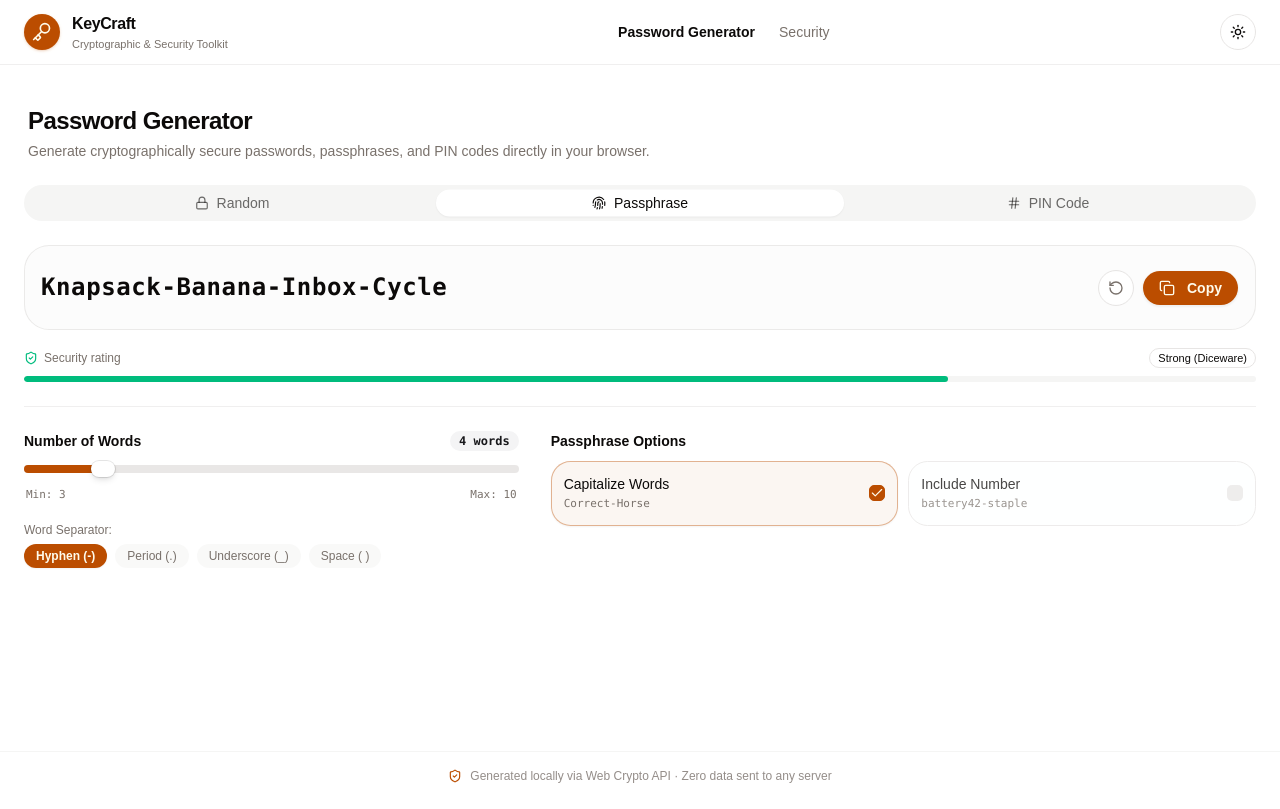
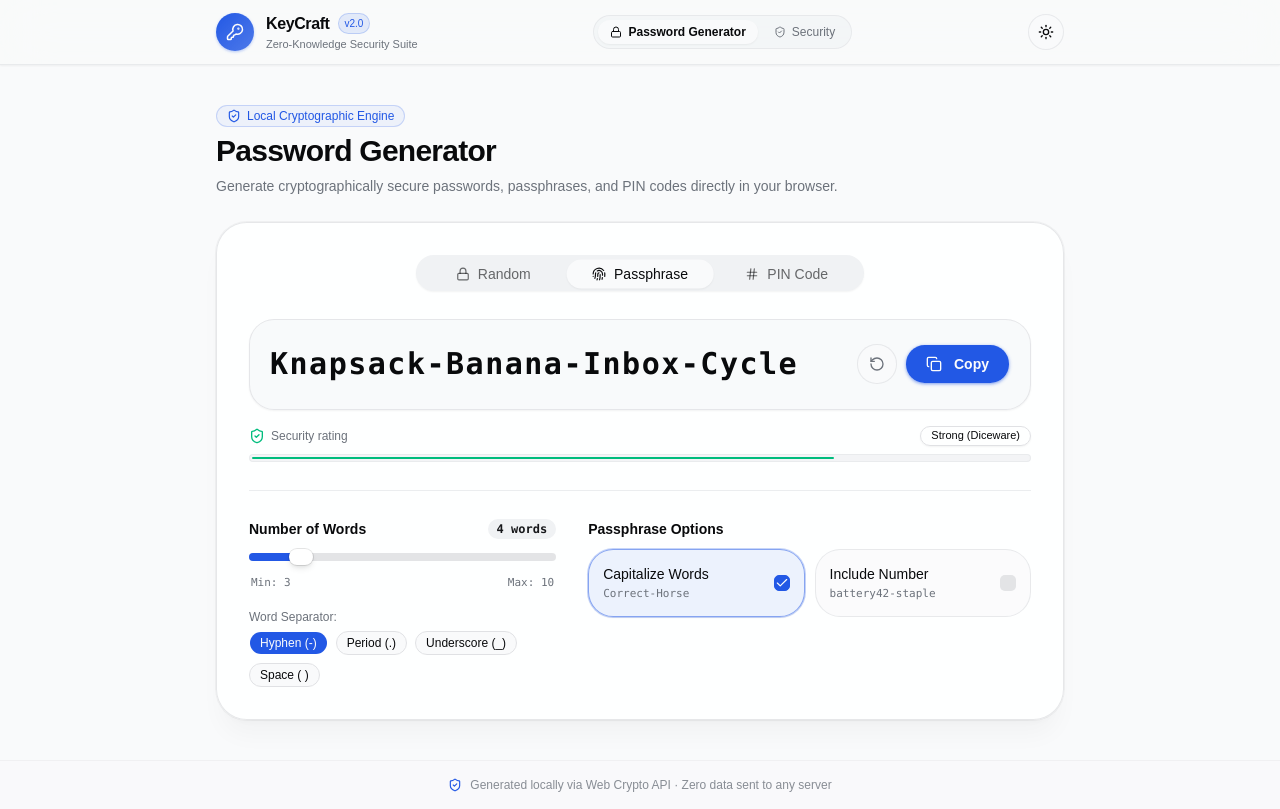
Before and after one commit to Rishabh6200/password-generator, a React (Vite) app: page / in a window 1280 px wide. Both pictures are taken after a click on the tab "Passphrase". Built offline with nearby package versions, Linux system fonts and the light colour scheme.

Commit message:
refactor: redesign password generator UI with modern card layout and enhanced styling

```diff
--- a/src/App.tsx
+++ b/src/App.tsx
@@ -8,10 +8,14 @@ export default function App() {
   const [activeTool, setActiveTool] = useState<string>('password');
 
   return (
-    <div className="min-h-screen w-full bg-background text-foreground flex flex-col font-sans antialiased selection:bg-primary/20 selection:text-primary">
+    <div className="min-h-screen w-full bg-background text-foreground flex flex-col font-sans antialiased selection:bg-primary/20 selection:text-primary relative overflow-x-clip">
+      <div className="pointer-events-none fixed inset-0 -z-10 flex justify-center">
+        <div className="h-90 w-175 rounded-full bg-primary/10 blur-[120px] opacity-60 dark:opacity-30" />
+      </div>
+
       <Navbar currentTool={activeTool} onSelectTool={setActiveTool} />
 
-      <main className="flex-1 w-full container mx-auto px-4 sm:px-6 py-8 sm:py-10 flex flex-col gap-6">
+      <main className="flex-1 w-full max-w-4xl mx-auto px-4 sm:px-6 py-8 sm:py-10 flex flex-col gap-6">
         <Header />
 
         {activeTool === 'password' && <PasswordGenerator />}
--- a/src/components/layout/Header.tsx
+++ b/src/components/layout/Header.tsx
@@ -1,3 +1,5 @@
+import { ShieldCheck } from 'lucide-react';
+
 interface HeaderProps {
   title?: string;
   description?: string;
@@ -8,11 +10,15 @@ export function Header({
   description = "Generate cryptographically secure passwords, passphrases, and PIN codes directly in your browser."
 }: HeaderProps) {
   return (
-    <div className="flex flex-col gap-1 select-none px-1">
-      <h2 className="text-2xl font-bold tracking-tight text-foreground font-heading">
+    <div className="flex flex-col gap-1.5 select-none">
+      <div className="inline-flex items-center gap-1.5 w-fit px-2.5 py-0.5 rounded-full border border-primary/20 bg-primary/5 text-primary text-xs font-medium">
+        <ShieldCheck className="size-3.5" />
+        <span>Local Cryptographic Engine</span>
+      </div>
+      <h1 className="text-2xl sm:text-3xl font-bold tracking-tight text-foreground font-heading">
         {title}
-      </h2>
-      <p className="text-sm text-muted-foreground">
+      </h1>
+      <p className="text-sm text-muted-foreground max-w-2xl leading-relaxed">
         {description}
       </p>
     </div>
--- a/src/components/layout/Navbar.tsx
+++ b/src/components/layout/Navbar.tsx
@@ -1,6 +1,8 @@
-import { Key, Moon, Sun } from "lucide-react";
+import { KeyRound, Lock, Moon, ShieldCheck, Sun } from "lucide-react";
 import { useTheme } from "../theme-provider";
 import { Button } from "../ui/button";
+import { Tooltip, TooltipContent, TooltipTrigger } from "../ui/tooltip";
+import { cn } from "cn";
 
 interface NavbarProps {
    currentTool?: string;
@@ -15,61 +17,71 @@ export function Navbar({ currentTool = "password", onSelectTool }: NavbarProps)
    };
 
    return (
-      <header className="sticky top-0 z-40 w-full border-b border-border/60 bg-background/85 backdrop-blur-md">
-         <div className="container mx-auto flex h-16 items-center justify-between px-4 sm:px-6">
-            {/* Brand / Logo */}
+      <header className="sticky top-0 z-50 w-full border-b border-border/70 bg-background/80 backdrop-blur-xl supports-backdrop-filter:bg-background/60 shadow-xs transition-all">
+         <div className="max-w-4xl mx-auto flex h-16 items-center justify-between px-4 sm:px-6">
             <div className="flex items-center gap-3">
-               <div className="flex size-9 items-center justify-center rounded-xl bg-primary text-primary-foreground shadow-sm shadow-primary/20">
-                  <Key className="size-5" />
+               <div className="flex size-9.5 items-center justify-center rounded-xl bg-linear-to-br from-primary to-primary/80 text-primary-foreground shadow-sm shadow-primary/30 ring-1 ring-white/20">
+                  <KeyRound className="size-4.5" />
                </div>
                <div className="flex flex-col">
                   <div className="flex items-center gap-2">
                      <span className="font-heading text-base font-bold tracking-tight text-foreground">
                         KeyCraft
                      </span>
+                     <span className="inline-flex items-center rounded-full bg-primary/10 border border-primary/20 px-1.5 py-0.5 text-[10px] font-medium text-primary">
+                        v2.0
+                     </span>
                   </div>
                   <span className="hidden sm:inline text-[11px] text-muted-foreground font-medium">
-                     Cryptographic & Security Toolkit
+                     Zero-Knowledge Security Suite
                   </span>
                </div>
             </div>
 
-            {/* Center: Simple Navigation Links */}
-            <nav className="hidden md:flex items-center gap-6">
-               <a
-                  href="#password"
-                  onClick={(e) => {
-                     e.preventDefault();
-                     onSelectTool?.("password");
-                  }}
-                  className={`text-sm font-medium transition-colors hover:text-foreground cursor-pointer ${
+            <nav className="hidden md:flex items-center gap-1 p-1 rounded-full bg-muted/60 border border-border/60">
+               <button
+                  type="button"
+                  onClick={() => onSelectTool?.("password")}
+                  className={cn(
+                     "flex items-center gap-1.5 px-3 py-1 rounded-full text-xs font-medium transition-all cursor-pointer",
                      currentTool === "password"
-                        ? "text-foreground font-semibold"
-                        : "text-muted-foreground"
-                  }`}
+                        ? "bg-background text-foreground font-semibold shadow-xs"
+                        : "text-muted-foreground hover:text-foreground"
+                  )}
                >
-                  Password Generator
-               </a>
+                  <Lock className="size-3" />
+                  <span>Password Generator</span>
+               </button>
                <a
                   href="#security"
-                  className="text-sm font-medium text-muted-foreground transition-colors hover:text-foreground cursor-pointer"
+                  className="flex items-center gap-1.5 px-3 py-1 rounded-full text-xs font-medium text-muted-foreground hover:text-foreground transition-all cursor-pointer"
                >
-                  Security
+                  <ShieldCheck className="size-3" />
+                  <span>Security</span>
                </a>
             </nav>
 
-            {/* Right: Theme Toggle */}
-            <div className="flex items-center gap-2">
+            <div className="flex items-center gap-2.5">
+
+               <Tooltip>
+                  <TooltipTrigger
+                     render={
                         <Button
                            variant="outline"
                            size="icon"
                            onClick={toggleTheme}
                            aria-label="Toggle theme"
-                  className="rounded-xl cursor-pointer"
+                           className="size-9 rounded-xl border-border/70 hover:bg-muted active:scale-95 transition-all cursor-pointer"
+                        />
+                     }
                   >
-                  <Sun className="size-4 rotate-0 scale-100 transition-all dark:-rotate-90 dark:scale-0" />
-                  <Moon className="absolute size-4 rotate-90 scale-0 transition-all dark:rotate-0 dark:scale-100" />
-               </Button>
+                     <Sun className="size-4 rotate-0 scale-100 transition-transform duration-300 dark:-rotate-90 dark:scale-0 text-foreground" />
+                     <Moon className="absolute size-4 rotate-90 scale-0 transition-transform duration-300 dark:rotate-0 dark:scale-100 text-foreground" />
+                  </TooltipTrigger>
+                  <TooltipContent>
+                     <p>Toggle theme ({theme === "dark" ? "Light" : "Dark"})</p>
+                  </TooltipContent>
+               </Tooltip>
             </div>
          </div>
       </header>
--- a/src/components/layout/SecurityNotice.tsx
+++ b/src/components/layout/SecurityNotice.tsx
@@ -3,7 +3,7 @@ import { ShieldCheck } from 'lucide-react';
 export function SecurityNotice() {
   return (
     <footer id="security" className="w-full border-t border-border/40 py-4 mt-auto bg-background/50">
-      <div className="container mx-auto flex items-center justify-center gap-2 text-xs text-muted-foreground/80 px-4 sm:px-6">
+      <div className="max-w-4xl mx-auto flex items-center justify-center gap-2 text-xs text-muted-foreground/80 px-4 sm:px-6">
         <ShieldCheck className="size-3.5 text-primary shrink-0" />
         <span>
           Generated locally via Web Crypto API · Zero data sent to any server
--- a/src/features/password-generator/PasswordGenerator.tsx
+++ b/src/features/password-generator/PasswordGenerator.tsx
@@ -218,30 +218,32 @@ export function PasswordGenerator() {
    }, [mode, password, randomLength, randomOptions, passphraseOptions.wordCount, pinOptions.length]);
 
    return (
-      <div className="w-full flex flex-col gap-6">
-         {/* Mode Switcher Tabs */}
+      <div className="w-full rounded-3xl border border-border/80 bg-card/90 backdrop-blur-xl p-5 sm:p-8 shadow-xl shadow-black/3 dark:shadow-black/50 ring-1 ring-black/4 dark:ring-white/6 flex flex-col gap-7">
+         {/* Centered Mode Switcher Tabs */}
+         <div className="flex justify-center w-full">
             <Tabs
                value={mode}
                onValueChange={(val) => {
                   if (val) handleModeChange(val as PasswordMode);
                }}
-            className="w-full"
+               className="w-full max-w-md"
             >
-            <TabsList className="w-full">
-               <TabsTrigger value="random">
+               <TabsList className="w-full grid grid-cols-3 p-1 h-10 shadow-xs">
+                  <TabsTrigger value="random" className="gap-2 text-xs sm:text-sm font-medium">
                      <Lock className="size-3.5" />
                      <span>Random</span>
                   </TabsTrigger>
-               <TabsTrigger value="passphrase">
+                  <TabsTrigger value="passphrase" className="gap-2 text-xs sm:text-sm font-medium">
                      <Fingerprint className="size-3.5" />
                      <span>Passphrase</span>
                   </TabsTrigger>
-               <TabsTrigger value="pin" >
+                  <TabsTrigger value="pin" className="gap-2 text-xs sm:text-sm font-medium">
                      <Hash className="size-3.5" />
                      <span>PIN Code</span>
                   </TabsTrigger>
                </TabsList>
             </Tabs>
+         </div>
 
          {/* Shared Hero Output Bar */}
          <PasswordDisplay
@@ -252,11 +254,13 @@ export function PasswordGenerator() {
             passwordRef={passwordRef}
             onCopy={handleCopy}
             onRegenerate={handleRoll}
+            tabsActive={mode}
          />
 
          <div className="h-px bg-border/60" />
 
          {/* Mode-Specific Settings */}
+         <div className="w-full animate-in fade-in duration-300">
             {mode === 'random' && (
                <div className="grid grid-cols-1 lg:grid-cols-12 gap-8 items-start">
                   <div className="lg:col-span-5">
@@ -280,5 +284,6 @@ export function PasswordGenerator() {
                <PinControls options={pinOptions} onChange={handlePinChange} />
             )}
          </div>
+      </div>
    );
 }
--- a/src/features/password-generator/components/PassphraseControls.tsx
+++ b/src/features/password-generator/components/PassphraseControls.tsx
@@ -3,6 +3,7 @@ import { Label } from '@/components/ui/label';
 import { Badge } from '@/components/ui/badge';
 import { Checkbox } from '@/components/ui/checkbox';
 import type { PassphraseOptions } from '../types';
+import { Button } from '@/components/ui/button';
 
 interface PassphraseControlsProps {
   options: PassphraseOptions;
@@ -59,18 +60,14 @@ export function PassphraseControls({ options, onChange }: PassphraseControlsProp
           <span className="text-xs font-medium text-muted-foreground">Word Separator:</span>
           <div className="flex gap-2 flex-wrap">
             {SEPARATORS.map((sep) => (
-              <button
+              <Button
                 key={sep.value}
-                type="button"
+                variant={options.separator === sep.value ? "default" : "outline"}
+                size="xs"
                 onClick={() => updateOption('separator', sep.value)}
-                className={`px-3 py-1 rounded-lg text-xs font-medium transition-all cursor-pointer ${
-                  options.separator === sep.value
-                    ? 'bg-primary text-primary-foreground font-semibold shadow-xs'
-                    : 'bg-muted/60 text-muted-foreground hover:bg-muted hover:text-foreground'
-                }`}
               >
                 {sep.label}
-              </button>
+              </Button>
             ))}
           </div>
         </div>
@@ -82,13 +79,13 @@ export function PassphraseControls({ options, onChange }: PassphraseControlsProp
           Passphrase Options
         </span>
 
-        <div className="grid grid-cols-2 gap-2 sm:gap-2.5">
+        <div className="grid grid-cols-2 gap-2.5">
           <label
             htmlFor="option-capitalize"
-            className={`flex items-center justify-between p-2.5 sm:p-3 rounded-xl border transition-all cursor-pointer select-none ${
+            className={`flex items-center justify-between p-3 sm:p-3.5 rounded-2xl border transition-all cursor-pointer select-none ${
               options.capitalize
-                ? 'border-primary/40 bg-primary/5 shadow-xs'
-                : 'border-border bg-card/50 hover:bg-muted/40 opacity-75 hover:opacity-100'
+                ? 'border-primary/50 bg-primary/8 dark:bg-primary/12 shadow-xs ring-1 ring-primary/25'
+                : 'border-border/70 bg-muted/30 dark:bg-muted/15 hover:border-border hover:bg-muted/50'
             }`}
           >
             <div className="flex flex-col min-w-0 pr-1">
@@ -111,10 +108,10 @@ export function PassphraseControls({ options, onChange }: PassphraseControlsProp
 
           <label
             htmlFor="option-number"
-            className={`flex items-center justify-between p-2.5 sm:p-3 rounded-xl border transition-all cursor-pointer select-none ${
+            className={`flex items-center justify-between p-3 sm:p-3.5 rounded-2xl border transition-all cursor-pointer select-none ${
               options.includeNumber
-                ? 'border-primary/40 bg-primary/5 shadow-xs'
-                : 'border-border bg-card/50 hover:bg-muted/40 opacity-75 hover:opacity-100'
+                ? 'border-primary/50 bg-primary/8 dark:bg-primary/12 shadow-xs ring-1 ring-primary/25'
+                : 'border-border/70 bg-muted/30 dark:bg-muted/15 hover:border-border hover:bg-muted/50'
             }`}
           >
             <div className="flex flex-col min-w-0 pr-1">
--- a/src/features/password-generator/components/PasswordDisplay.tsx
+++ b/src/features/password-generator/components/PasswordDisplay.tsx
@@ -13,6 +13,7 @@ interface PasswordDisplayProps {
   passwordRef: RefObject<HTMLTextAreaElement | null>;
   onCopy: () => void;
   onRegenerate: () => void;
+  tabsActive: string
 }
 
 export function PasswordDisplay({
@@ -23,6 +24,7 @@ export function PasswordDisplay({
   passwordRef,
   onCopy,
   onRegenerate,
+  tabsActive
 }: PasswordDisplayProps) {
   const [spinning, setSpinning] = useState(false);
 
@@ -35,15 +37,15 @@ export function PasswordDisplay({
   return (
     <div className="flex flex-col gap-3.5">
       {/* Hero Password Display Box */}
-      <div className="relative flex flex-col sm:flex-row items-stretch sm:items-center justify-between gap-3 rounded-2xl border border-border/80 bg-muted/30 p-3.5 sm:p-4 transition-all focus-within:border-primary/50 focus-within:ring-2 focus-within:ring-primary/10">
-        {/* Selectable Auto-sizing Password Text (Never clips or shows vertical scrollbar) */}
+      <div className="relative flex flex-col sm:flex-row items-stretch sm:items-center justify-between gap-3 rounded-2xl border border-border/80 bg-muted/40 dark:bg-muted/20 px-4 sm:px-5 py-3.5 sm:py-4 transition-all focus-within:border-primary/50 focus-within:ring-2 focus-within:ring-primary/20 shadow-xs">
+        {/* Selectable Auto-sizing Password Text */}
         <div
-          className="font-mono text-xl sm:text-2xl font-bold tracking-wide text-foreground break-all select-all flex-1 py-1.5 leading-relaxed cursor-text min-h-12 flex items-center"
+          className="font-mono text-xl sm:text-2xl md:text-3xl font-semibold tracking-wider text-foreground break-all select-all flex-1 py-1 leading-relaxed cursor-text min-h-12 flex items-center tabular-nums"
           aria-label="Generated password"
           role="textbox"
           aria-readonly="true"
         >
-          {password || <span className="text-muted-foreground font-normal">Your password will appear here</span>}
+          {password || <span className="text-muted-foreground/60 font-normal text-base sm:text-lg">Your password will appear here</span>}
         </div>
 
         {/* Off-screen textarea for fallback clipboard selection */}
@@ -66,7 +68,7 @@ export function PasswordDisplay({
                   size="icon"
                   onClick={handleRegenerateClick}
                   aria-label="Generate new password"
-                  className="size-9 rounded-xl transition-all active:scale-95"
+                  className="size-10 rounded-xl border-border/70 transition-all hover:bg-muted active:scale-95 cursor-pointer"
                 />
               }
             >
@@ -86,7 +88,7 @@ export function PasswordDisplay({
             size="default"
             onClick={onCopy}
             disabled={!password}
-            className="h-9 rounded-xl px-4 font-semibold shadow-xs transition-all active:scale-98"
+            className="h-10 rounded-xl px-5 font-semibold bg-primary hover:bg-primary/90 text-primary-foreground shadow-sm shadow-primary/25 transition-all active:scale-95 cursor-pointer"
             aria-label="Copy password to clipboard"
           >
             {copied ? (
@@ -105,7 +107,7 @@ export function PasswordDisplay({
       </div>
 
       {/* Dynamic Security Rating Bar */}
-      {password && <PasswordStrength strength={strength} />}
+      {password && tabsActive !== "pin" && <PasswordStrength strength={strength} />}
     </div>
   );
 }
--- a/src/features/password-generator/components/PasswordStrength.tsx
+++ b/src/features/password-generator/components/PasswordStrength.tsx
@@ -39,22 +39,22 @@ export function PasswordStrength({ strength }: PasswordStrengthProps) {
   const config = getStrengthConfig(strength.score);
 
   return (
-    <div className="flex flex-col gap-2 pt-1">
+    <div className="flex flex-col gap-2 pt-0.5">
       <div className="flex items-center justify-between text-xs">
         <div className="flex items-center gap-1.5 text-muted-foreground font-medium">
-          <ShieldCheck className={`size-3.5 ${config.iconClass}`} />
+          <ShieldCheck className={`size-4 ${config.iconClass}`} />
           <span>Security rating</span>
         </div>
 
-        <Badge variant={config.badgeVariant} className="text-[11px] h-5 px-2 font-medium">
+        <Badge variant={config.badgeVariant} className="text-[11px] h-5 px-2.5 font-medium rounded-full shadow-xs">
           {strength.label}
         </Badge>
       </div>
 
-      <div className="h-1.5 w-full bg-muted rounded-full overflow-hidden">
+      <div className="h-2 w-full bg-muted/80 dark:bg-muted/40 rounded-full overflow-hidden p-0.5 border border-border/50">
         <div
-          className={`h-full rounded-full transition-all duration-300 ${config.barClass}`}
-          style={{ width: `${strength.score}%` }}
+          className={`h-full rounded-full transition-all duration-500 ease-out ${config.barClass}`}
+          style={{ width: `${Math.max(strength.score, 6)}%` }}
         />
       </div>
     </div>
--- a/src/index.css
+++ b/src/index.css
@@ -8,72 +8,72 @@
 @custom-variant dark (&:is(.dark *));
 
 :root {
-   --background: oklch(1 0 0);
-   --foreground: oklch(0.147 0.004 49.25);
+   --background: oklch(0.985 0.002 247);
+   --foreground: oklch(0.145 0.005 260);
    --card: oklch(1 0 0);
-   --card-foreground: oklch(0.147 0.004 49.25);
+   --card-foreground: oklch(0.145 0.005 260);
    --popover: oklch(1 0 0);
-   --popover-foreground: oklch(0.147 0.004 49.25);
-   --primary: oklch(0.555 0.163 48.998);
-   --primary-foreground: oklch(0.987 0.022 95.277);
-   --secondary: oklch(0.967 0.001 286.375);
-   --secondary-foreground: oklch(0.21 0.006 285.885);
-   --muted: oklch(0.97 0.001 106.424);
-   --muted-foreground: oklch(0.553 0.013 58.071);
-   --accent: oklch(0.97 0.001 106.424);
-   --accent-foreground: oklch(0.216 0.006 56.043);
-   --destructive: oklch(0.577 0.245 27.325);
-   --border: oklch(0.923 0.003 48.717);
-   --input: oklch(0.923 0.003 48.717);
-   --ring: oklch(0.709 0.01 56.259);
-   --chart-1: oklch(0.869 0.005 56.366);
-   --chart-2: oklch(0.553 0.013 58.071);
-   --chart-3: oklch(0.444 0.011 73.639);
-   --chart-4: oklch(0.374 0.01 67.558);
-   --chart-5: oklch(0.268 0.007 34.298);
+   --popover-foreground: oklch(0.145 0.005 260);
+   --primary: oklch(0.52 0.22 264);
+   --primary-foreground: oklch(0.99 0 0);
+   --secondary: oklch(0.96 0.004 260);
+   --secondary-foreground: oklch(0.21 0.006 260);
+   --muted: oklch(0.96 0.004 260);
+   --muted-foreground: oklch(0.55 0.015 260);
+   --accent: oklch(0.95 0.008 264);
+   --accent-foreground: oklch(0.21 0.006 260);
+   --destructive: oklch(0.58 0.22 25);
+   --border: oklch(0.91 0.004 260);
+   --input: oklch(0.91 0.004 260);
+   --ring: oklch(0.52 0.22 264);
+   --chart-1: oklch(0.52 0.22 264);
+   --chart-2: oklch(0.65 0.18 160);
+   --chart-3: oklch(0.60 0.16 230);
+   --chart-4: oklch(0.75 0.15 85);
+   --chart-5: oklch(0.65 0.20 310);
    --radius: 0.875rem;
-   --sidebar: oklch(0.985 0.001 106.423);
-   --sidebar-foreground: oklch(0.147 0.004 49.25);
-   --sidebar-primary: oklch(0.666 0.179 58.318);
-   --sidebar-primary-foreground: oklch(0.987 0.022 95.277);
-   --sidebar-accent: oklch(0.97 0.001 106.424);
-   --sidebar-accent-foreground: oklch(0.216 0.006 56.043);
-   --sidebar-border: oklch(0.923 0.003 48.717);
-   --sidebar-ring: oklch(0.709 0.01 56.259);
+   --sidebar: oklch(0.985 0.002 247);
+   --sidebar-foreground: oklch(0.145 0.005 260);
+   --sidebar-primary: oklch(0.52 0.22 264);
+   --sidebar-primary-foreground: oklch(0.99 0 0);
+   --sidebar-accent: oklch(0.96 0.004 260);
+   --sidebar-accent-foreground: oklch(0.21 0.006 260);
+   --sidebar-border: oklch(0.91 0.004 260);
+   --sidebar-ring: oklch(0.52 0.22 264);
 }
 
 .dark {
-   --background: oklch(0.147 0.004 49.25);
-   --foreground: oklch(0.985 0.001 106.423);
-   --card: oklch(0.216 0.006 56.043);
-   --card-foreground: oklch(0.985 0.001 106.423);
-   --popover: oklch(0.216 0.006 56.043);
-   --popover-foreground: oklch(0.985 0.001 106.423);
-   --primary: oklch(0.473 0.137 46.201);
-   --primary-foreground: oklch(0.987 0.022 95.277);
-   --secondary: oklch(0.274 0.006 286.033);
-   --secondary-foreground: oklch(0.985 0 0);
-   --muted: oklch(0.268 0.007 34.298);
-   --muted-foreground: oklch(0.709 0.01 56.259);
-   --accent: oklch(0.268 0.007 34.298);
-   --accent-foreground: oklch(0.985 0.001 106.423);
-   --destructive: oklch(0.704 0.191 22.216);
+   --background: oklch(0.12 0.005 260);
+   --foreground: oklch(0.985 0.002 260);
+   --card: oklch(0.155 0.006 260);
+   --card-foreground: oklch(0.985 0.002 260);
+   --popover: oklch(0.155 0.006 260);
+   --popover-foreground: oklch(0.985 0.002 260);
+   --primary: oklch(0.64 0.21 264);
+   --primary-foreground: oklch(0.99 0 0);
+   --secondary: oklch(0.20 0.006 260);
+   --secondary-foreground: oklch(0.985 0.002 260);
+   --muted: oklch(0.19 0.006 260);
+   --muted-foreground: oklch(0.65 0.015 260);
+   --accent: oklch(0.22 0.012 264);
+   --accent-foreground: oklch(0.985 0.002 260);
+   --destructive: oklch(0.65 0.20 25);
    --border: oklch(1 0 0 / 10%);
-   --input: oklch(1 0 0 / 15%);
-   --ring: oklch(0.553 0.013 58.071);
-   --chart-1: oklch(0.869 0.005 56.366);
-   --chart-2: oklch(0.553 0.013 58.071);
-   --chart-3: oklch(0.444 0.011 73.639);
-   --chart-4: oklch(0.374 0.01 67.558);
-   --chart-5: oklch(0.268 0.007 34.298);
-   --sidebar: oklch(0.216 0.006 56.043);
-   --sidebar-foreground: oklch(0.985 0.001 106.423);
-   --sidebar-primary: oklch(0.769 0.188 70.08);
-   --sidebar-primary-foreground: oklch(0.279 0.077 45.635);
-   --sidebar-accent: oklch(0.268 0.007 34.298);
-   --sidebar-accent-foreground: oklch(0.985 0.001 106.423);
+   --input: oklch(1 0 0 / 12%);
+   --ring: oklch(0.64 0.21 264);
+   --chart-1: oklch(0.64 0.21 264);
+   --chart-2: oklch(0.70 0.17 160);
+   --chart-3: oklch(0.68 0.16 230);
+   --chart-4: oklch(0.80 0.15 85);
+   --chart-5: oklch(0.72 0.20 310);
+   --sidebar: oklch(0.14 0.005 260);
+   --sidebar-foreground: oklch(0.985 0.002 260);
+   --sidebar-primary: oklch(0.64 0.21 264);
+   --sidebar-primary-foreground: oklch(0.99 0 0);
+   --sidebar-accent: oklch(0.20 0.006 260);
+   --sidebar-accent-foreground: oklch(0.985 0.002 260);
    --sidebar-border: oklch(1 0 0 / 10%);
-   --sidebar-ring: oklch(0.553 0.013 58.071);
+   --sidebar-ring: oklch(0.64 0.21 264);
 }
 
 @theme inline {
@@ -122,6 +122,27 @@
 @layer base {
    * {
       @apply border-border outline-ring/50;
+      scrollbar-width: none;
+      -ms-overflow-style: none;
+   }
+
+   *::-webkit-scrollbar {
+      display: none;
+      width: 0;
+      height: 0;
+   }
+
+   html,
+   body {
+      scrollbar-width: none;
+      -ms-overflow-style: none;
+   }
+
+   html::-webkit-scrollbar,
+   body::-webkit-scrollbar {
+      display: none;
+      width: 0;
+      height: 0;
    }
 
    body {
```
Also changed, not shown: src/features/password-generator/components/CharacterOptions.tsx (+6 -6 lines), src/features/password-generator/components/LengthSlider.tsx (+5 -7 lines), src/features/password-generator/components/PinControls.tsx (+12 -15 lines). Lines whose indentation alone changed are shown as unchanged.
